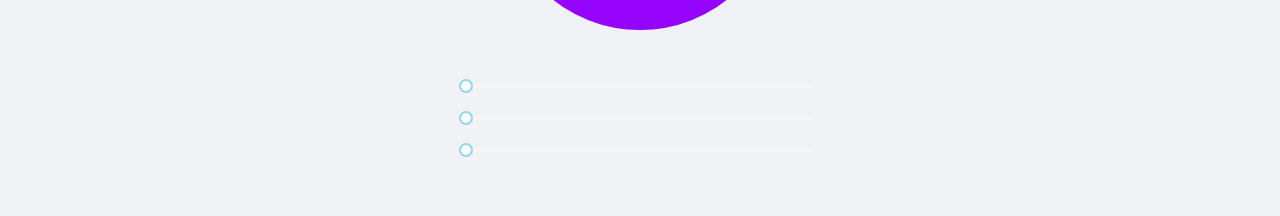
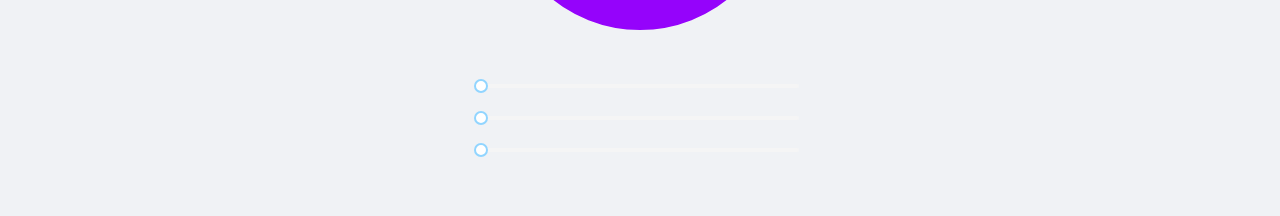
Before and after one commit to pv18/timer_react, a React (Create React App) app: page / in a window 1280 px wide. Both pictures are taken after a click on the button 790 px from the left and 756 px from the top of the page. Shown: the part 354-570 px from the top of the page. Built offline with nearby package versions, Linux system fonts and the light colour scheme.

Commit message:
changed styles

```diff
--- a/src/index.scss
+++ b/src/index.scss
@@ -41,7 +41,8 @@
 }
 
 .slider-group {
-  margin: 40px 10px 0 10px;
+  margin-top: 40px;
+  padding: 0 15px;
   width: 100%;
   display: flex;
   flex-direction: column;
```
